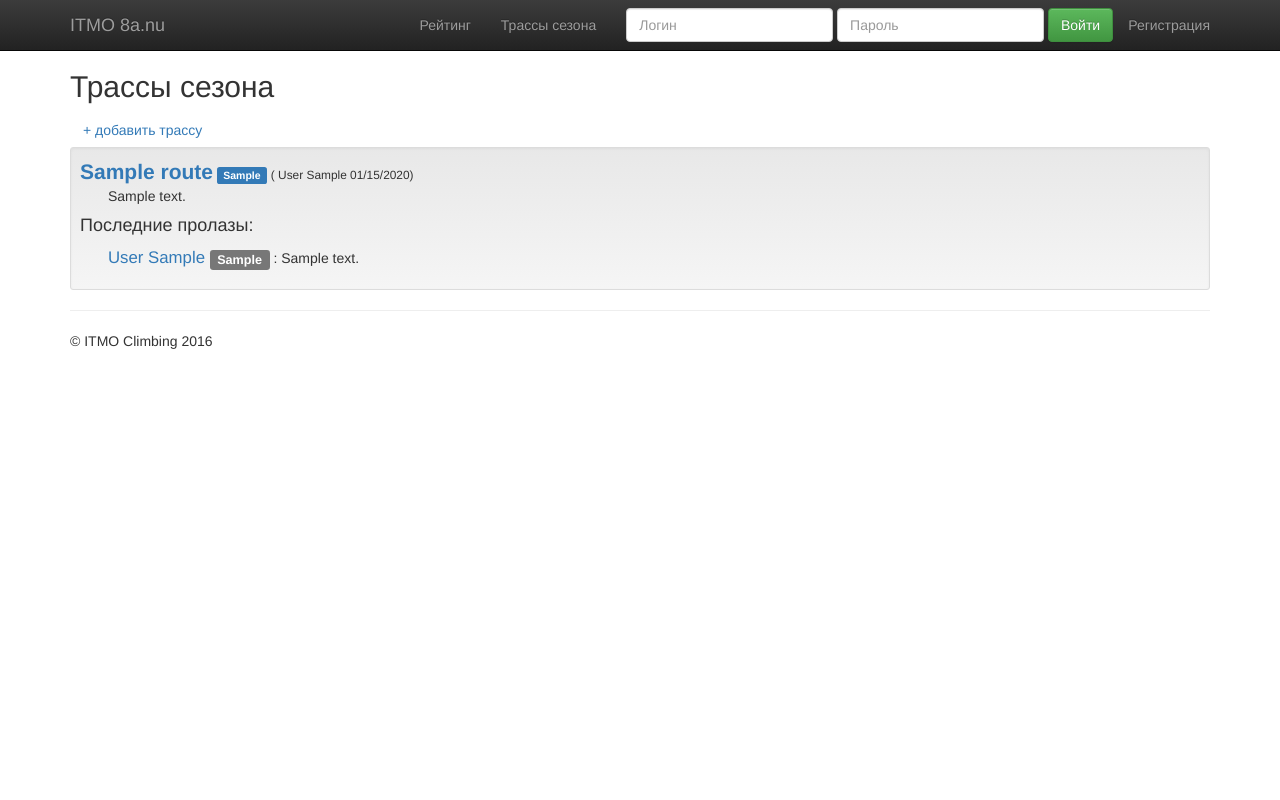
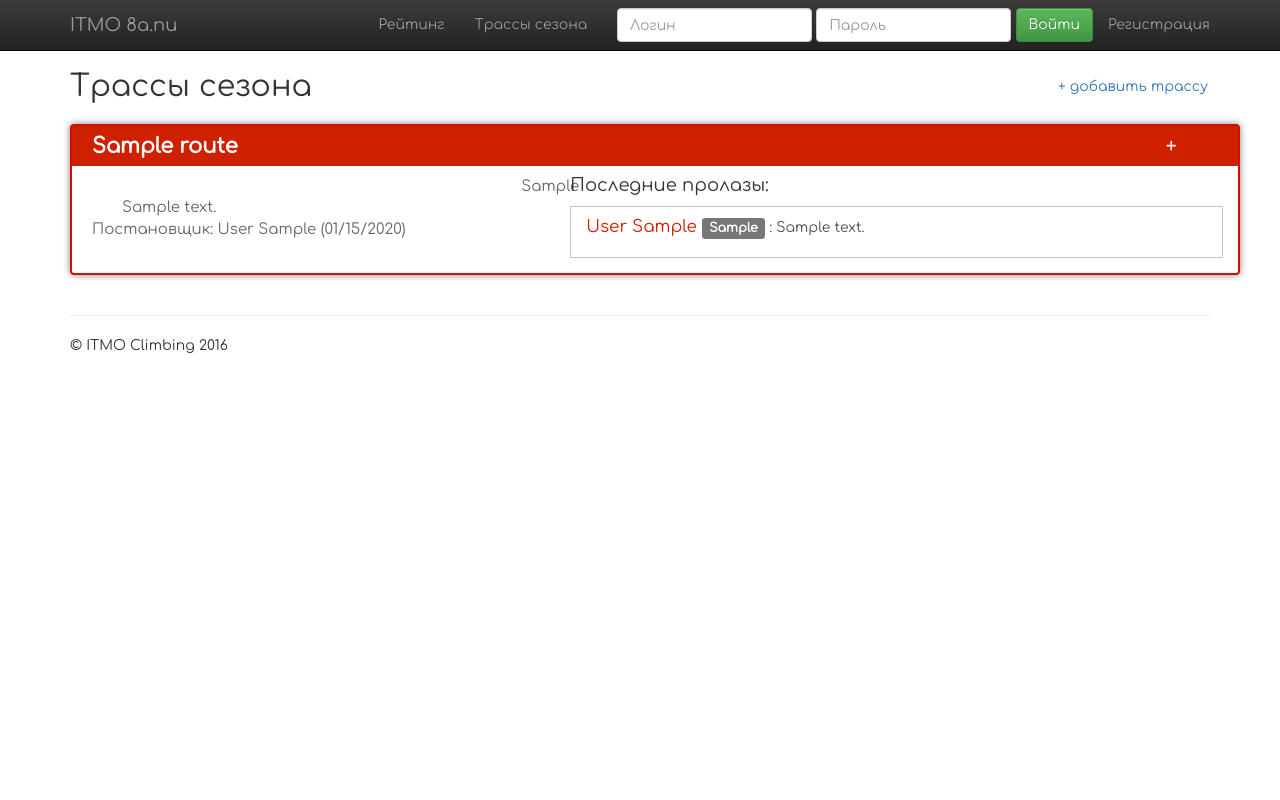
Before and after one commit to Karadarya/itmo_8a.nu, a Django app: page /rating/routes in a window 1280 px wide. Run offline with Django 3.2, Linux system fonts and the light colour scheme; tables that the repository leaves empty hold one stand-in row (values such as "Sample post"); some libraries are stand-ins or nearby versions.

Commit message:
new design for Route List. to be continued

```diff
--- a/rating/templates/rating/route_list.html
+++ b/rating/templates/rating/route_list.html
@@ -4,16 +4,25 @@
   Трассы сезона
 {% endblock %}
 
+
 {% block heading %}
+<div class="row">
+<div class="col-md-10">
   <h2>Трассы сезона</h2>
+</div>
+<div class="col-md-2">
+  <a href="{% url "new_route" %}"><button style="margin-top: 20px; margin-bottom: 20px" type="button" class="btn btn-link">+ добавить трассу</button></a>
+</div>
+</div>
 {% endblock %}
 
+
 {% block content %}
-<a href="{% url "new_route" %}"><button type="button" class="btn btn-link">+ добавить трассу</button></a>
+
 <ul class="list-unstyled">
 
   {% for route in routes %}
-    <li class="well well-sm">{% include "rating/route_list_route.html" %}</li>
+    <li class="">{% include "rating/route_list_route.html" %}</li>
   {% empty %}
     <li>Трасс пока нет :C </li>
   {% endfor %}
--- a/rating/templates/rating/route_list_route.html
+++ b/rating/templates/rating/route_list_route.html
@@ -1,20 +1,38 @@
-<a class="lead"><b>{{ route.name }}</b></a>
-<span class="label label-primary">{{ route.grade }}</span>
-<small>({% if route.author.last_name %}
+  <div class="container route-container">
+    <div class="container-fluid route-header">
+      <div class="row">
+        <div class="col-md-11" ><b>{{ route.name }}</b></div>
+        <div class="col-md-1">+</div>
+      </div>
+    </div>
+    <div class="row">
+      <div class="col-md-5">
+        <div class="route-info">
+          <div class="row">
+          <div class="col-md-11">
+            {% if route.description%}
+              <br><span style="margin-left:2em">{{ route.description|linebreaksbr }}</span>
+            {% endif %}
+            <p>Постановщик:
+              {% if route.author.last_name %}
                 {{ route.author.last_name }} {{ route.author.first_name }}
               {% else %}
                 {{ route.author.username }}
               {% endif %}
- {{ route.created|date:"SHORT_DATE_FORMAT" }})
-</small>
-{% if route.description%}
-  <br><span style="margin-left:2em">{{ route.description|linebreaksbr }}</span>
-{% endif %}
+               ({{ route.created|date:"SHORT_DATE_FORMAT" }})
+           </p>
+          </div>
+          <div class="col-md-1">{{ route.grade }}</div>
+          </div>
+        </div>
 
-<br><h4>Последние пролазы:</h4>
+      </div>
+      <div class="col-md-7 comments">
+        <h4>Последние пролазы:</h4>
+        <div class="container-fluid comment-container">
           {% for c in comments %}
               {% if c.route == route %}
-        <p style="margin-left:2em"><big><a href="{% url "athlete_routes" username=c.athlete.username %}">
+                <p><big><a href="{% url "athlete_routes" username=c.athlete.username %}">
                   {% if c.athlete.last_name %}
                     {{ c.athlete.last_name }} {{ c.athlete.first_name }}
                   {% else %}
@@ -29,3 +47,7 @@
 
               {% endif %}
             {% endfor%}
+        </div>
+      </div>
+    </div>
+  </div>
--- a/static/css/main.css
+++ b/static/css/main.css
@@ -3,3 +3,56 @@
 /* ==========================================================================
    Author's custom styles
    ========================================================================== */
+.route-container{
+  border: 2px solid #cf1000;
+  padding: 0px;
+  margin-bottom: 40px;
+  border-radius: 4px;
+  box-shadow: 0 0 7px rgba(0,0,0,0.5);
+
+}
+
+.route-header{
+  background: #cf2000;
+  color: white;
+  font-size: 21px;
+  padding: 5px;
+  padding-left: 20px;
+  margin: 0px;
+}
+
+.comment-container{
+  border: 1px solid #c5c5c5;
+  margin: 15px;
+  margin-top: 0px;
+  margin-left: 0px;
+  padding: 8px;
+  padding-left:15px;
+  color: #505051;
+}
+
+.route-info{
+  padding: 10px;
+  padding-left: 20px;
+  color: #676767;
+  font-size: 15px;
+
+}
+
+comments{
+  color: #3b434c;
+  font-size: 19px;
+}
+
+body{
+ font-family: 'Comfortaa', cursive;
+}
+
+a {
+  color: #cf2000;
+}
+a:active,
+a:hover {
+  color: #a81000;
+  outline: 0;
+}
--- a/templates/base.html
+++ b/templates/base.html
@@ -12,7 +12,7 @@
         <meta name="description" content="">
         <meta name="viewport" content="width=device-width, initial-scale=1">
         <link rel="apple-touch-icon" href="{% static "apple-touch-icon.png" %}">
-        <link href="https://fonts.googleapis.com/css?family=Merriweather" rel="stylesheet">
+        <link href="https://fonts.googleapis.com/css?family=Comfortaa" rel="stylesheet">
         <link rel="stylesheet" href="{% static "css/bootstrap.min.css" %}">
         <style>
             body {
```
Lines whose indentation alone changed are shown as unchanged.
